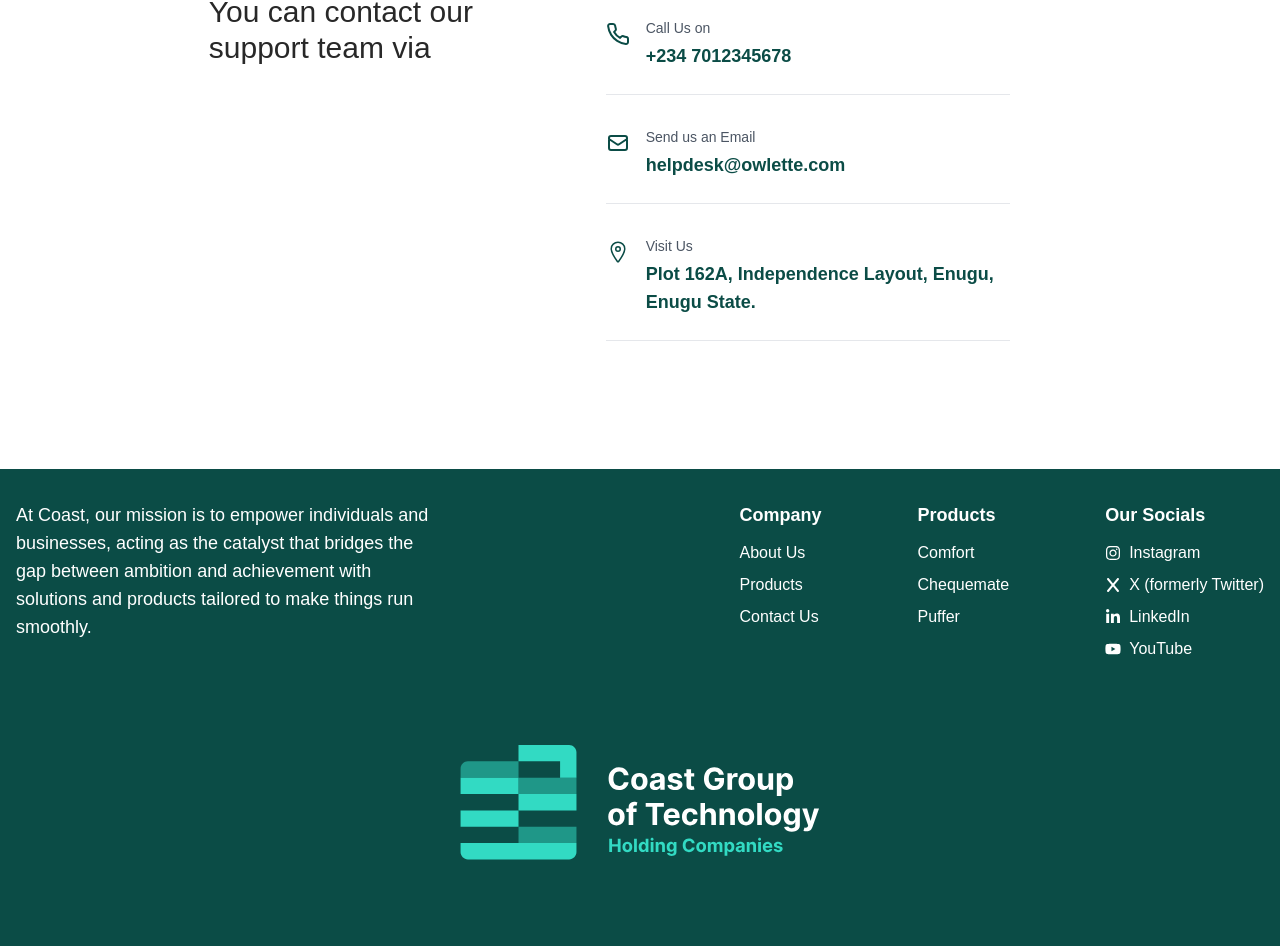
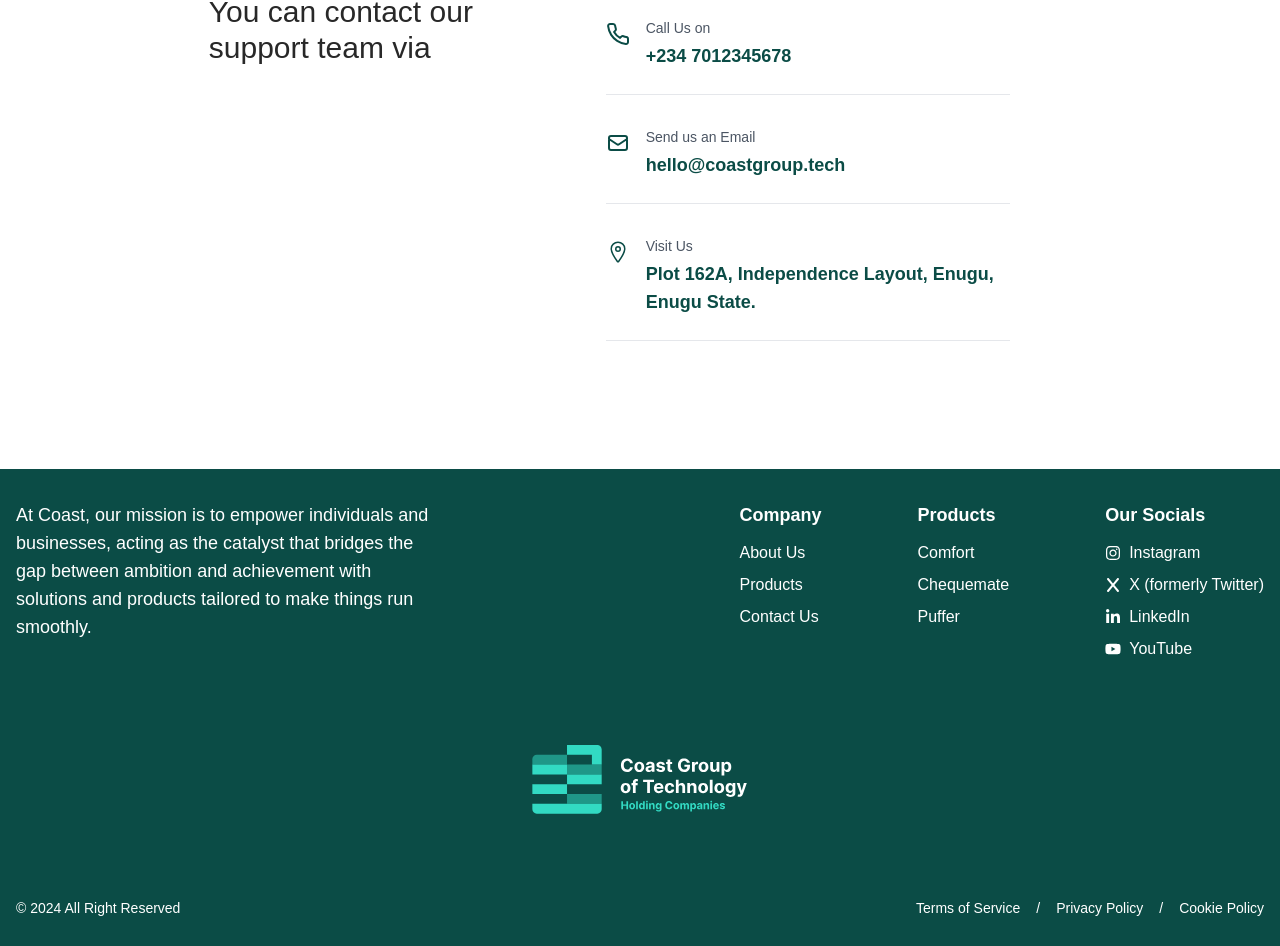
Before and after one commit to chequemate-org/coast, a React (Vite) app: page /about-us in a window 1280 px wide. Shown: the part 4831-5777 px from the top of the page. Built offline with nearby package versions, Linux system fonts and the light colour scheme; a web font is replaced by a local one.

Commit message:
fix: hot fix

```diff
--- a/src/components/ContactSection.jsx
+++ b/src/components/ContactSection.jsx
@@ -43,7 +43,7 @@
             <ContactInfo
               icon={HiOutlineMail}
               title="Send us an Email"
-              content="helpdesk@owlette.com"
+              content="hello@coastgroup.tech"
               className="text-primary"
             />
 
--- a/src/components/Footer.jsx
+++ b/src/components/Footer.jsx
@@ -227,7 +227,7 @@
 
       {/* Logo Section - Shown on both */}
       <div className="flex justify-center my-16">
-        <img src={LogoPrimaryBg2} alt="Coast Group Logo" className="p-5" />
+        <img src={LogoPrimaryBg2} alt="Coast Group Logo" className="w-64 p-5" />
       </div>
 
       {/* Footer Bottom - Different styles for mobile and desktop */}
--- a/src/components/Header.jsx
+++ b/src/components/Header.jsx
@@ -48,7 +48,7 @@
       <nav className="px-[8%] flex justify-between items-center py-4">
         <div
           onClick={() => handleLinkClick("home")}
-          className="py-1 cursor-pointer h-10"
+          className="py-1 cursor-pointer h-9"
         >
           <img src={logo} alt="logo" className="h-full" />
         </div>
```
Also changed, not shown: src/assets/index.js (line endings or trailing spaces).
